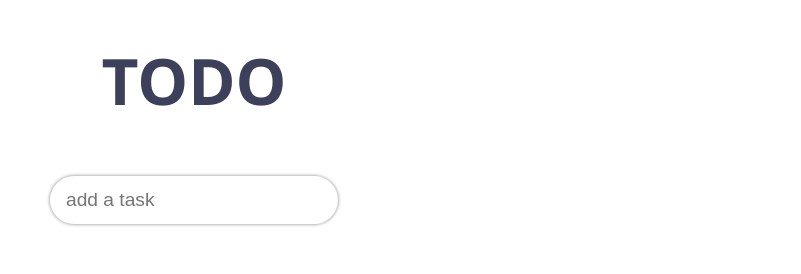
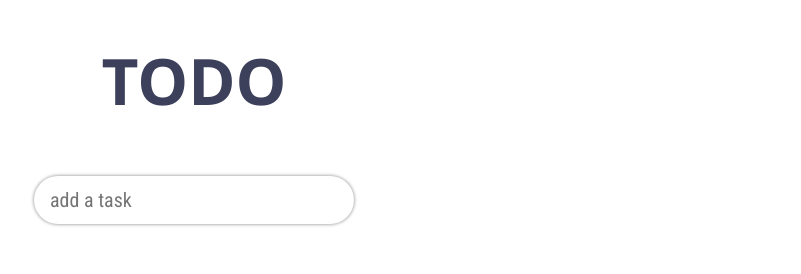
Before and after one commit to boedegoat/todo-reactjs, a React (Create React App) app: page / in a window 1280 px wide. Shown: the top 274 px of the page, without its empty margins (446-1247 px from the left). Built offline with nearby package versions, Linux system fonts and the light colour scheme; some icons are missing; a web font is replaced by a local one.

Commit message:
Mempercantik UI

```diff
--- a/public/index.html
+++ b/public/index.html
@@ -10,6 +10,7 @@
     <!-- gfonts -->
     <link rel="preconnect" href="https://fonts.gstatic.com" />
     <link href="https://fonts.googleapis.com/css2?family=Encode+Sans+Condensed:wght@200;400;600&display=swap" rel="stylesheet" />
+    <link href="https://fonts.googleapis.com/css2?family=Roboto+Condensed&display=swap" rel="stylesheet">
 
     <!-- Iconmonstr -->
     <link rel="stylesheet" href="https://cdn.iconmonstr.com/1.3.0/css/iconmonstr-iconic-font.min.css" />
--- a/src/style.css
+++ b/src/style.css
@@ -50,10 +50,11 @@ header {
 
 .add-input {
   height: 2rem;
-  width: 16rem;
+  width: 18rem;
   border: none;
   outline: none;
-  font-size: 1.2rem;
+  font-family: 'Roboto Condensed', sans-serif;
+  font-size: 1.25rem;
 }
 
 .add-btn {
@@ -91,18 +92,18 @@ header {
   margin: 1em;
   opacity: 0.8;
   transition: 0.2s;
+  font-family: 'Roboto Condensed', sans-serif;
 }
 
 .break-line {
   width: 90%;
-  margin: 0 auto;
+  margin: 0 auto 1em;
   border: 1px solid white;
   opacity: 0.3;
   border-radius: 30px;
 }
-
 .item {
-  margin: 1em;
+  padding: 0 1em 1em;
   display: flex;
   align-items: center;
   overflow: hidden;
@@ -115,7 +116,7 @@ header {
   border-top: 1px solid;
   border-bottom: 1px solid;
   border-color: #fff;
-  margin-right: 8px;
+  margin-right: 9px;
   opacity: 0;
 }
 
@@ -126,7 +127,8 @@ header {
 .text {
   border: none;
   outline: none;
-  font-size: 1em;
+  font-size: 1.1em;
+  font-family: 'Roboto Condensed', sans-serif;
   margin-left: 0.8em;
   color: #fff;
   background-color: transparent;
@@ -149,9 +151,9 @@ header {
   cursor: pointer;
   font-size: 1px;
   background-color: transparent;
-  transition: 0.2s;
-  transform: translateY(2.1rem) scale(0.875);
+  transform: scale(0.875);
   margin-right: 5px;
+  opacity: 0;
 }
 
 .remove-icon {
@@ -160,7 +162,7 @@ header {
 }
 
 .item:hover .remove {
-  transform: translateY(0) scale(0.875);
+  opacity: 1;
 }
 
 .menu-btn {
```
